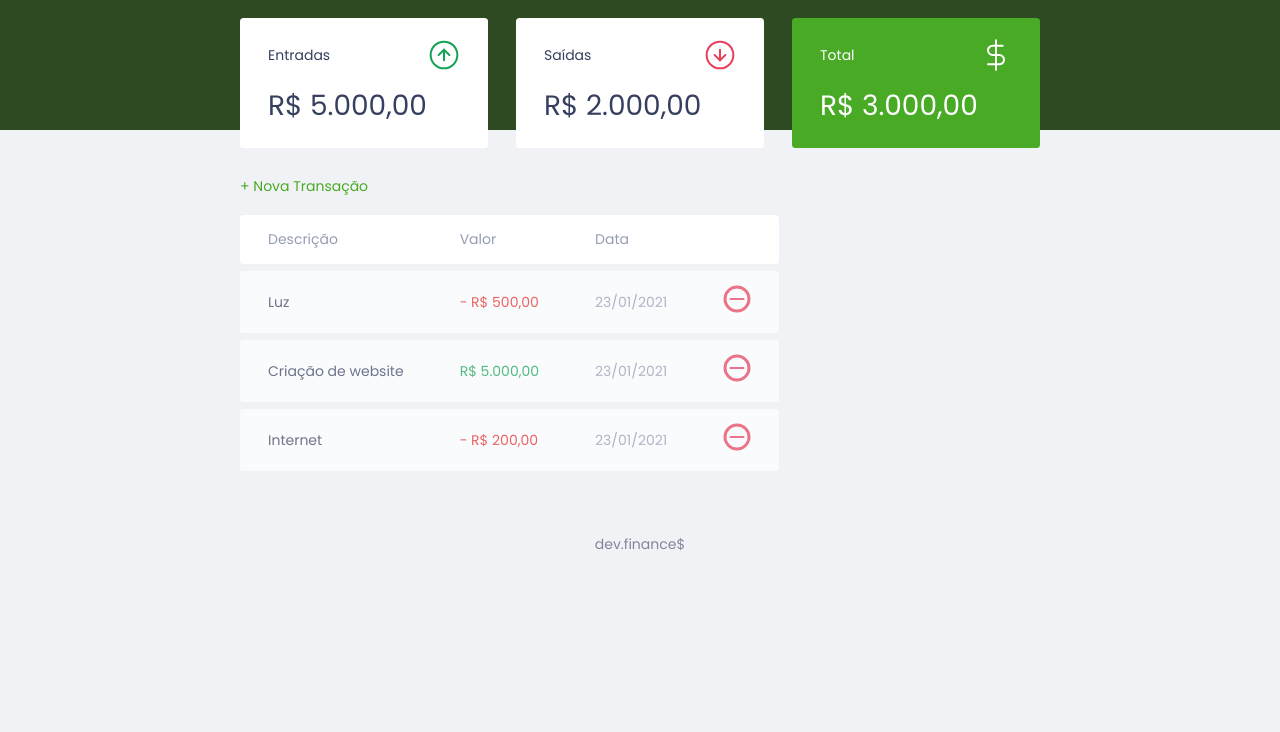
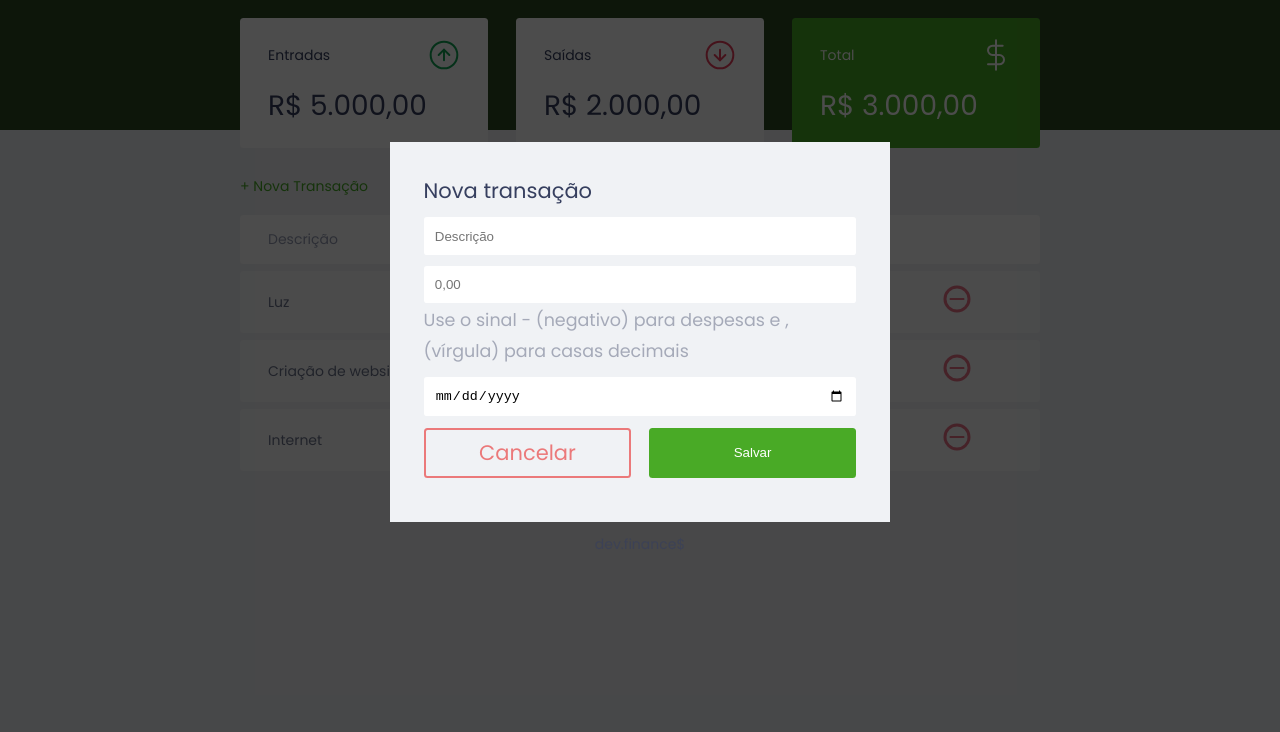
Before and after one commit to alanaragusa/maratona-discover-edicao01, a plain HTML site: page index.html in a window 1280 px wide. Shown: the part 68-800 px from the top of the page. Drawn offline with Linux system fonts and the light colour scheme.

Commit message:
add modal

```diff
--- a/index.html
+++ b/index.html
@@ -92,6 +92,36 @@
       </section>
     </main>
 
+    <div class="modal-overlay active">
+      <div class="modal">
+        <div id="form">
+          <h2>Nova transação<h2>
+          <form action="">
+            <div class="input-group">
+              <label class="sr-only" for="description">Descrição</label>
+              <input type="text" id="description" name="description" placeholder="Descrição"/>
+            </div>
+
+            <div class="input-group">
+              <label class="sr-only" for="amount">Valor</label>
+              <input type="number" step="0.01" id="amount" name="amount" placeholder="0,00"/>
+              <small class="help">Use o sinal - (negativo) para despesas e , (vírgula) para casas decimais</small>
+            </div>
+
+            <div class="input-group">
+              <label class="sr-only" for="date">Data</label>
+              <input type="date" id="date" name="date"/>
+            </div>
+
+            <div class="input-group actions">
+              <a href="#" class="button cancel">Cancelar</a>
+              <button>Salvar</button>
+            </div>
+          </form>
+        </div>
+      </div>
+    </div>
+
     <footer>dev.finance$</footer>
 
     <script src="script.js"></script>
--- a/style.css
+++ b/style.css
@@ -1,6 +1,9 @@
 /* global */
 :root{
   --dark-blue: #363f5f;
+  --green: #49aa26;
+  --light-green: #3dd705;
+  --red: #e92929;
 }
 
 *{
@@ -44,17 +47,47 @@ h2{
 
 /* links and buttons */
 a{
-  color: #49aa26;
+  color: var(--green);
   text-decoration: none;
 }
 
 a:hover{
-  color: #3dd705;
+  color: var(--light-green);
+}
+
+button{
+  width: 100%;
+  height: 50px;
+  border: none;
+  color: white;
+  background: var(--green);
+  padding: 0;
+  border-radius: 0.25rem;
+  cursor: pointer;
+}
+
+button:hover{
+  background: var(--light-green);
 }
 
 .button.new{
   display: inline-block;
   margin-bottom: .8rem;
+}
+
+.button.cancel{
+  color: var(--red);
+  border: 2px var(--red) solid;
+  border-radius: 0.25rem;
+  height: 50px;
+  display: flex;
+  align-items: center;
+  justify-content: center;
+  opacity: 0.6 ;
+}
+
+.button.cancel:hover{
+  opacity: 1;
 }
 
 /* header */
@@ -103,17 +136,20 @@ header{
 }
 
 .card.total{
-  background: #49aa26;
+  background: var(--green);
   color: white;
 }
 
 /* table */
+#transaction{
+  display: block;
+  width:100%;
+  overflow-x: auto;
+}
 #data-table{
-  display: block;
   width: 100%;
   border-spacing: 0 0.5rem;
   color: #969cb3;
-  overflow-x: auto;
 }
 
 table thead tr th:first-child,
@@ -158,6 +194,67 @@ td.expense{
   color: #e92929;
 }
 
+/* modal */
+.modal-overlay{
+  width: 100%;
+  height: 100%;
+  background-color: rgba(0, 0, 0, 0.7);
+  position: fixed;
+  top: 0;
+  display: flex;
+  align-items: center;
+  justify-content: center;
+  opacity: 0;
+  visibility: hidden;
+}
+
+.modal-overlay.active{
+  opacity: 1;
+  visibility: visible;
+}
+
+.modal{
+  background: #f0f2f5;
+  padding: 2.4rem;
+  width: 90%;
+  max-width: 500px;
+}
+
+/* form */
+#form {
+  max-width: 500px;
+}
+
+#form h2{
+  margin-top: 0;
+}
+
+input{
+  border: none;
+  border-radius: 0.2rem;
+  padding: 0.8rem;
+  width: 100%;
+}
+
+.input-group{
+  margin-top: 0.8rem;
+}
+
+.input-group small{
+  opacity: 0.4 ;
+}
+
+.input-group.actions{
+  display: flex;
+  justify-content: space-between;
+  align-items: center;
+}
+
+.input-group.actions .button,
+.input-group.actions button{
+  width: 48%;
+}
+
 /* footer */
 footer{
   text-align: center;
```
